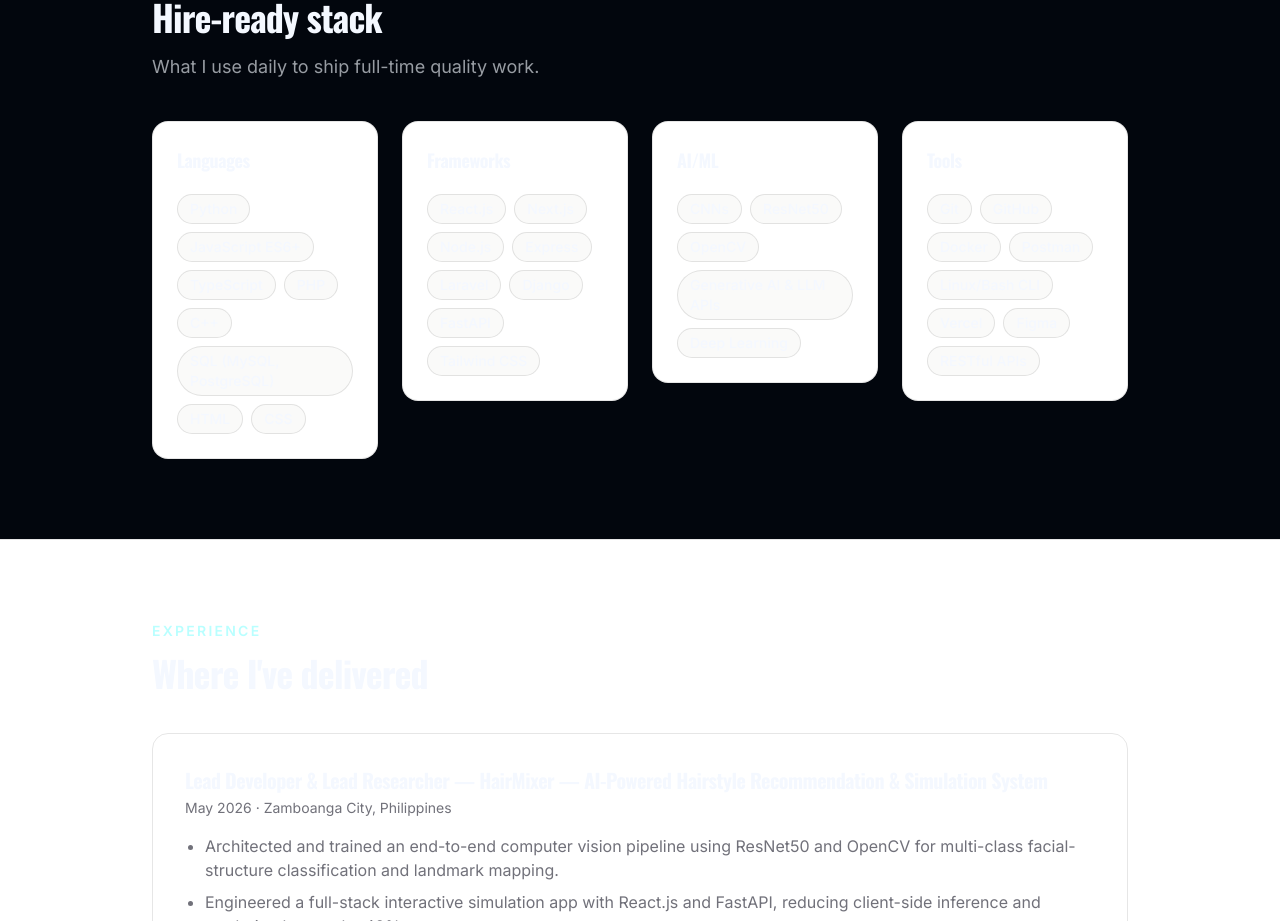
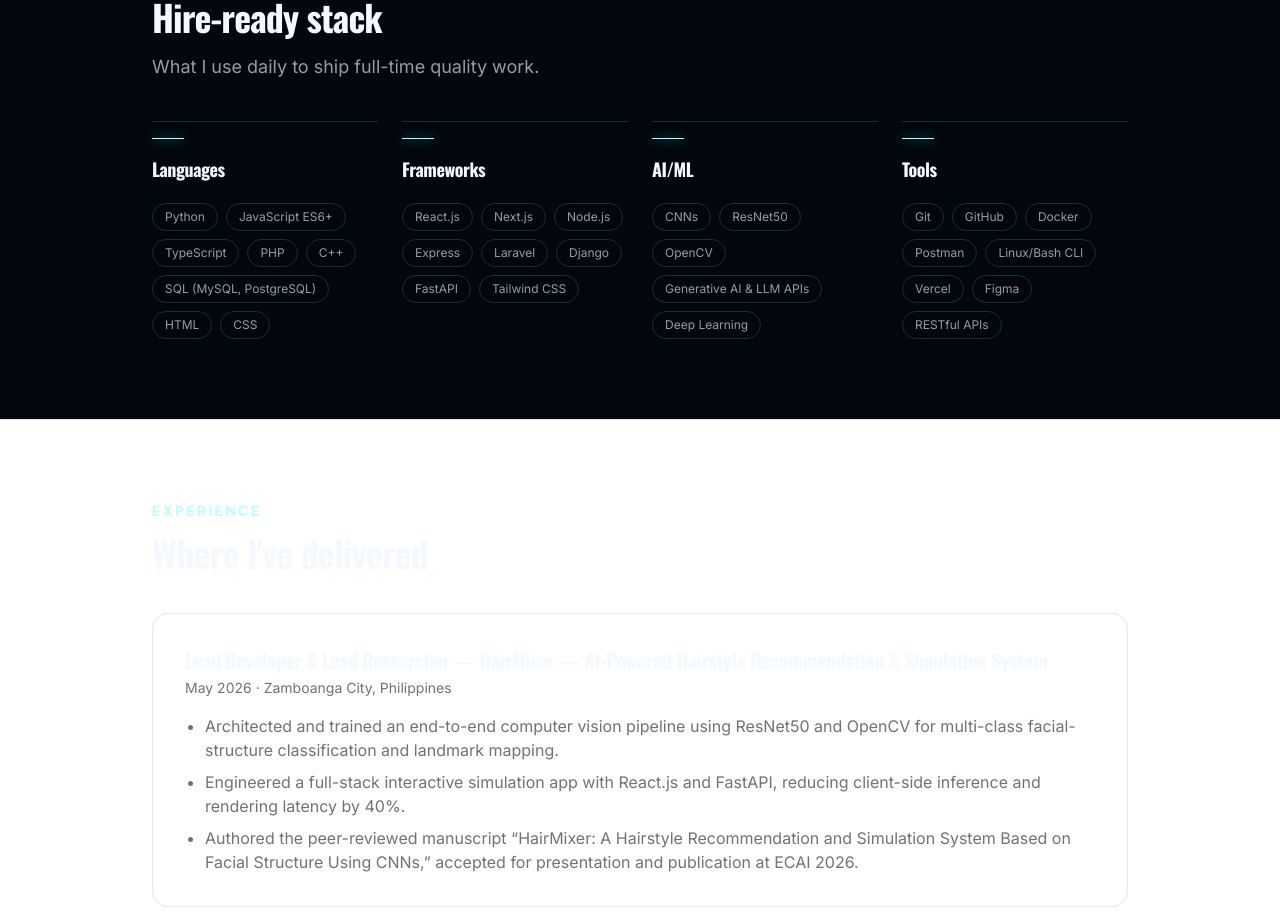
Before and after one commit to Matchewmau/animated-portfolio, a Next.js app: page / in a window 1280 px wide. Shown: the part 2920-3841 px from the top of the page. Built offline with nearby package versions, Linux system fonts and the light colour scheme.

Commit message:
feat: render skills as open grid columns

```diff
--- a/app/globals.css
+++ b/app/globals.css
@@ -1010,3 +1010,28 @@ footer {
   border-color: var(--world-panel-border);
   background: color-mix(in srgb, var(--world-fg) 6%, transparent);
 }
+
+.skill-group {
+  border-top: 1px solid var(--world-soft-line);
+  padding-top: 1rem;
+}
+
+.skill-group::before {
+  content: "";
+  display: block;
+  width: 2rem;
+  height: 1px;
+  margin-bottom: 1rem;
+  background: var(--world-accent);
+  box-shadow: 0 0 12px var(--world-glow);
+}
+
+.skill-group-title {
+  color: var(--world-fg);
+}
+
+@media (max-width: 767px) {
+  .skill-group {
+    padding-block: 1rem;
+  }
+}
--- a/src/components/SkillsMatrix.tsx
+++ b/src/components/SkillsMatrix.tsx
@@ -16,16 +16,13 @@ export default function SkillsMatrix() {
         <div className="mt-10 grid gap-6 md:grid-cols-2 lg:grid-cols-4">
           {skillGroups.map((group, i) => (
             <ScrollReveal key={group.title} delay={i * 0.08}>
-              <div className="rounded-2xl border border-ink/10 bg-white p-6">
-                <h3 className="font-display text-lg font-bold tracking-tight">
+              <div className="skill-group">
+                <h3 className="skill-group-title font-display text-lg font-bold tracking-tight">
                   {group.title}
                 </h3>
                 <ul className="mt-5 flex flex-wrap gap-2">
                   {group.skills.map((skill) => (
-                    <li
-                      key={skill.name}
-                      className="rounded-full border border-ink/10 bg-paper px-3 py-1 text-sm font-medium"
-                    >
+                    <li key={skill.name} className="ghost-pill">
                       {skill.name}
                     </li>
                   ))}
```
Also changed, not shown: 1 other file (tests, documents, lock files or other folders).
